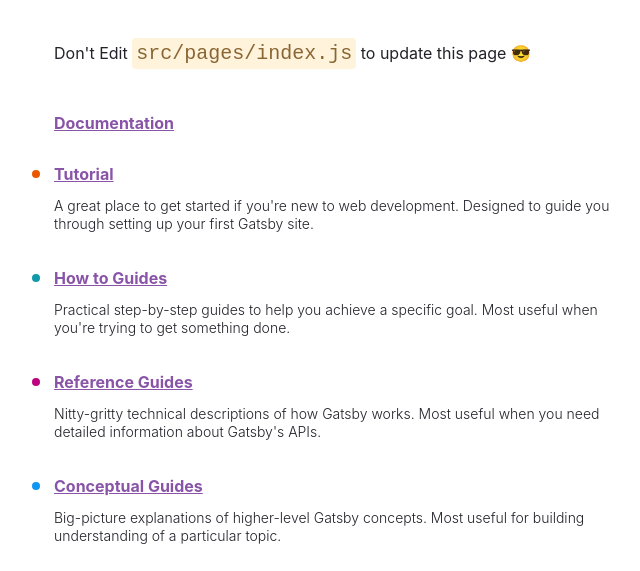
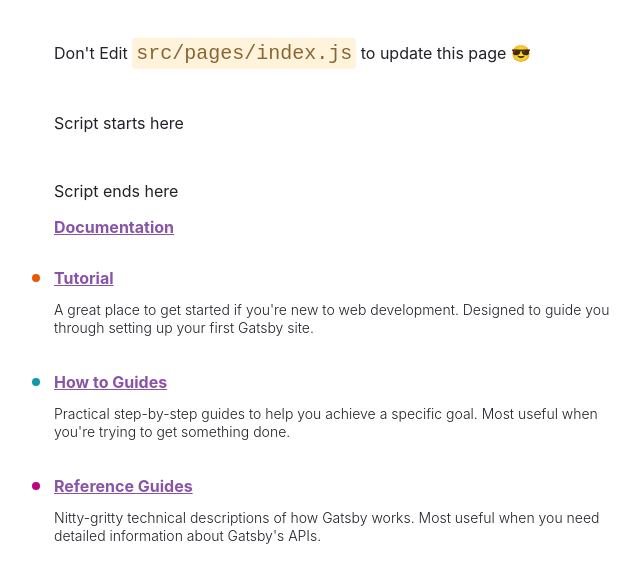
Before and after one commit to PKing70/gist-tester, a Gatsby site: page / in a window 1280 px wide. Shown: the part 204-775 px from the top of the page, without its empty margins (50-690 px from the left). Built offline with nearby package versions, Linux system fonts and the light colour scheme; Gatsby itself is replaced by a stand-in of ours.

Commit message:
Add start and end script labels

```diff
--- a/src/pages/index.js
+++ b/src/pages/index.js
@@ -131,8 +131,10 @@
       </h1>
       <p style={paragraphStyles}>
         Don't Edit <code style={codeStyles}>src/pages/index.js</code> to update this page 😎
-      </p>
+      </p>      <p style={paragraphStyles}>
+        Script starts here</p>
       <script src="https://gist.github.com/PKing70/ce87f2e0f7aa3c02205101ccd6d32f42.js"></script>
+      <p>Script ends here</p>
       <ul style={listStyles}>
         <li style={docLinkStyle}>
           <a
```
